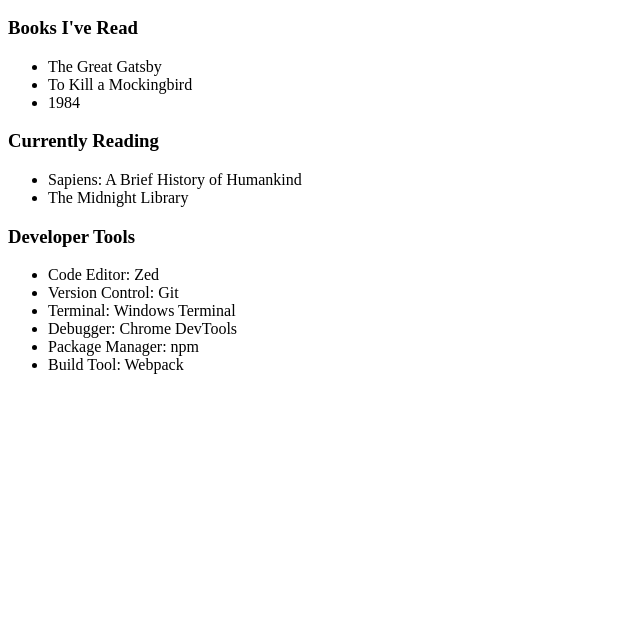
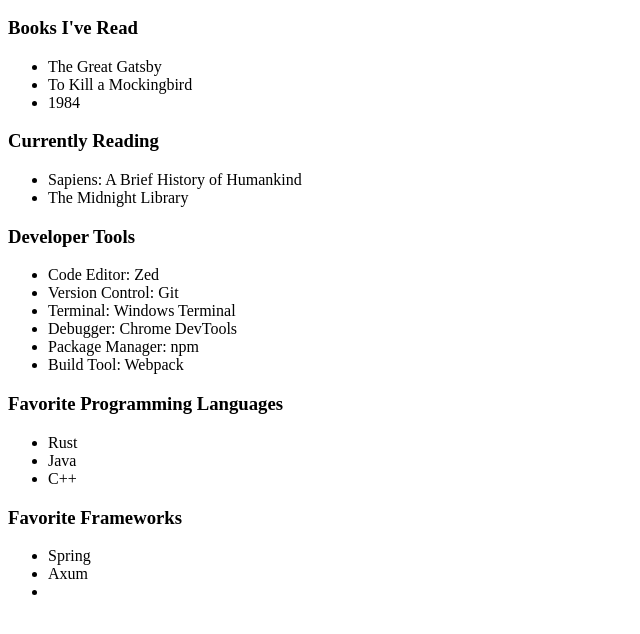
Before and after one commit to its-me-ojas/git-swift-demo, a plain HTML site: page index.html in a window 1280 px wide. Shown: the part 110-744 px from the top of the page, without its empty margins (0-640 px from the left). Drawn offline with Linux system fonts and the light colour scheme.

Commit message:
Feat: Added Favorite Languages and Frameworks sections

```diff
--- a/index.html
+++ b/index.html
@@ -1,8 +1,8 @@
 <!DOCTYPE html>
 <html lang="en">
   <head>
-    <meta charset="UTF-8">
-    <meta name="viewport" content="width=device-width, initial-scale=1.0">
+    <meta charset="UTF-8" />
+    <meta name="viewport" content="width=device-width, initial-scale=1.0" />
     <title>Hello World</title>
   </head>
   <body>
@@ -35,6 +35,21 @@
           <li>Build Tool: Webpack</li>
         </ul>
       </div>
+      <div class="library-section">
+        <h3>Favorite Programming Languages</h3>
+        <ul>
+          <li>Rust</li>
+          <li>Java</li>
+          <li>C++</li>
+        </ul>
+      </div>
+      <div class="library-section">
+        <h3>Favorite Frameworks</h3>
+        <ul>
+          <li>Spring</li>
+          <li>Axum</li>
+          <li></li>
+        </ul>
     </section>
   </body>
 </html>
```
Lines whose indentation alone changed are shown as unchanged.
